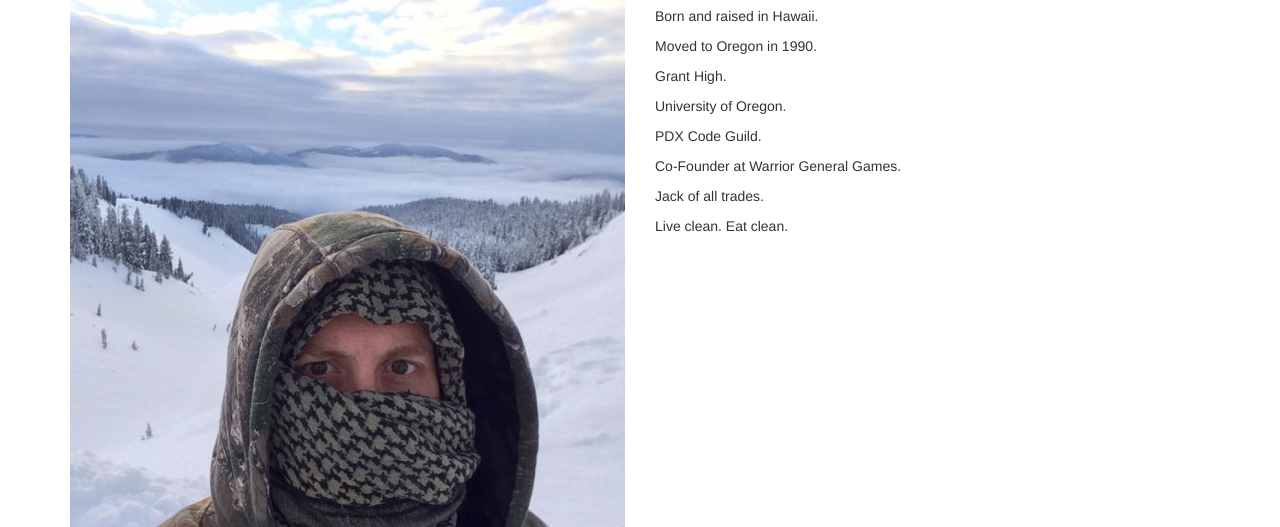
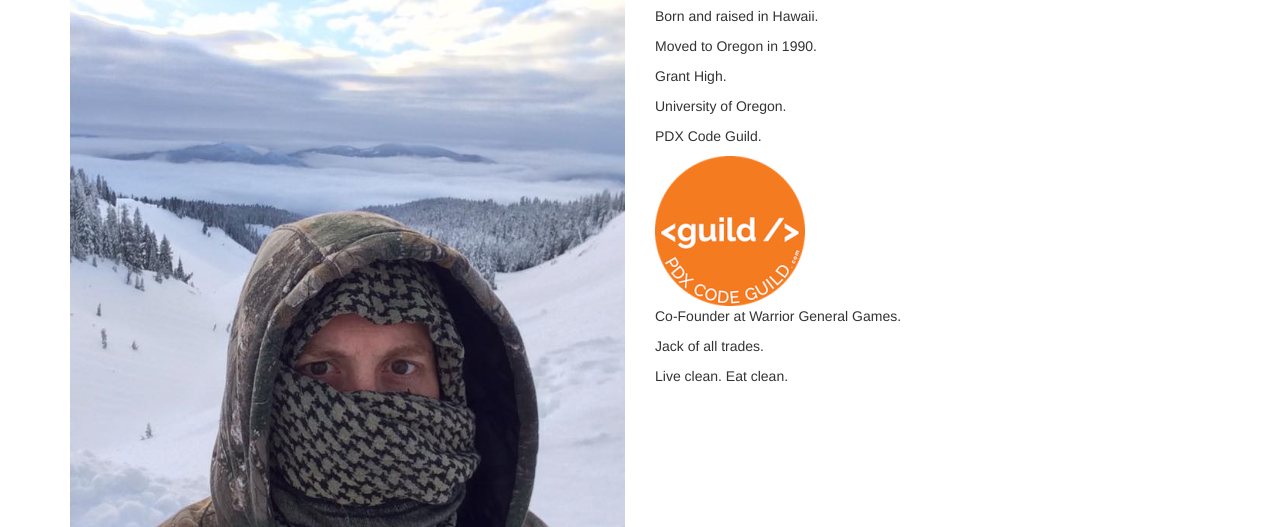
Before and after one commit to DigitalDaggers/DigitalDaggers.github.io, a plain HTML site: page about.html in a window 1280 px wide. Shown: the part 273-800 px from the top of the page. Drawn offline with Linux system fonts and the light colour scheme.

Commit message:
more stuff

```diff
--- a/about.html
+++ b/about.html
@@ -148,7 +148,7 @@
             <p>Moved to Oregon in 1990.</p>
             <p>Grant High.</p>
             <p>University of Oregon.</p>
-            <p>PDX Code Guild.</p>
+            <p>PDX Code Guild.</p><img class="img-responsive" src="static/img/PDXcodeguild-150x150.png" alt="">
             <p>Co-Founder at Warrior General Games.</p>
             <p>Jack of all trades.</p>
             <p>Live clean. Eat clean.</p>
```
Also changed, not shown: static/img/PDXcodeguild-150x150.png (added).
